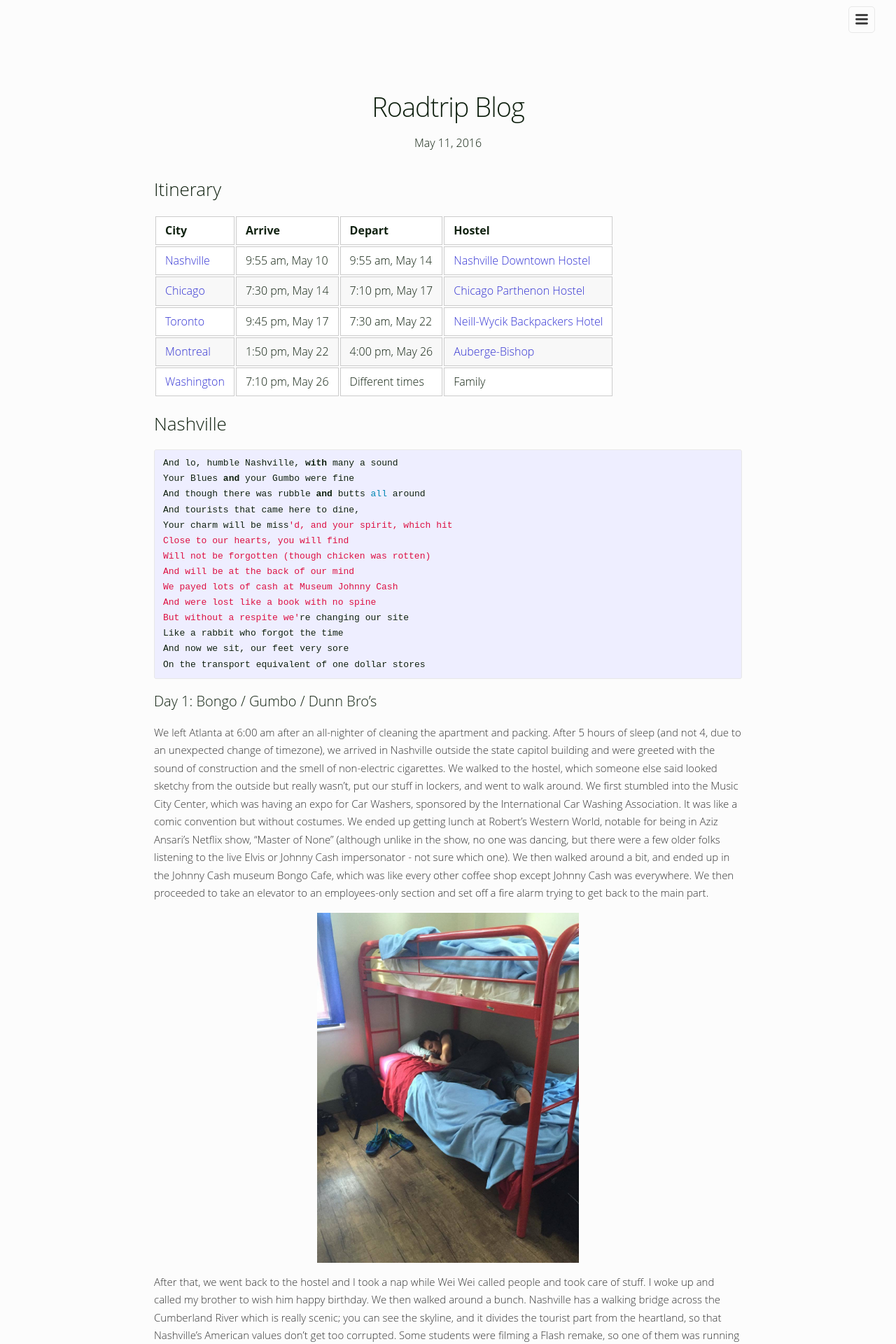
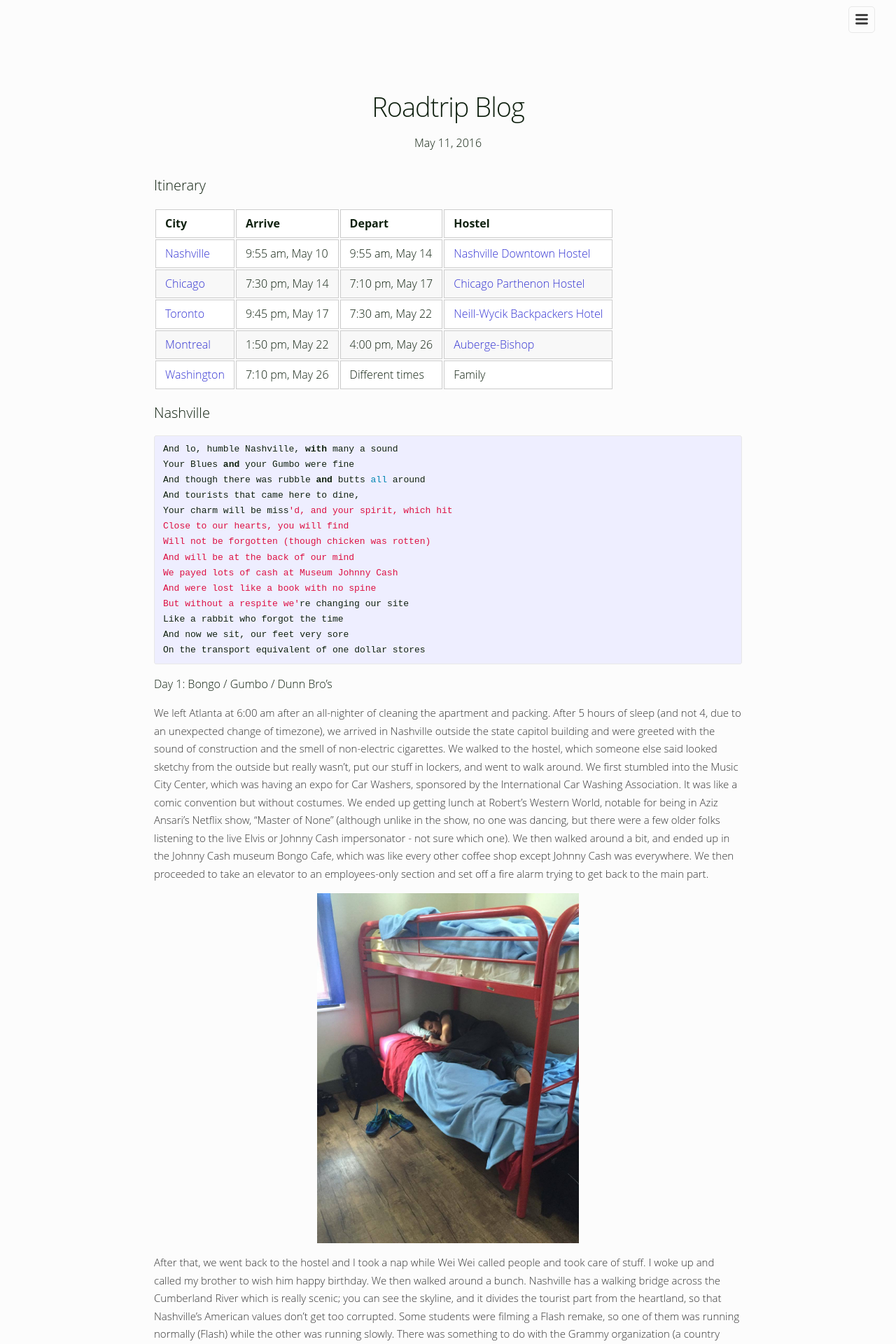
Before and after one commit to codekansas/codekansas.github.io, a Jekyll site: the page built from _posts/2016-05-11-patriotism-tour.markdown, in a window 1280 px wide. Shown: the top 1920 px of the page at 70% size. Built offline with Jekyll 4.4.1, drawn with Linux system fonts in a browser that asks for light colours.

Commit message:
updated sass

```diff
--- a/_sass/_layout.scss
+++ b/_sass/_layout.scss
@@ -231,26 +231,26 @@
     margin-bottom: $spacing-unit;
 
     h1 {
-    	  font-size: 32px;
+    	  font-size: 26px;
 
     	  @include media-query($on-laptop) {
-    		    font-size: 28px;
+    		    font-size: 22px;
     	  }
     }
 
     h2 {
-        font-size: 26px;
+        font-size: 20px;
 
         @include media-query($on-laptop) {
-            font-size: 22px;
+            font-size: 18px;
         }
     }
 
     h3 {
-        font-size: 20px;
+        font-size: 16px;
 
         @include media-query($on-laptop) {
-            font-size: 18px;
+            font-size: 12px;
         }
     }
 
```
